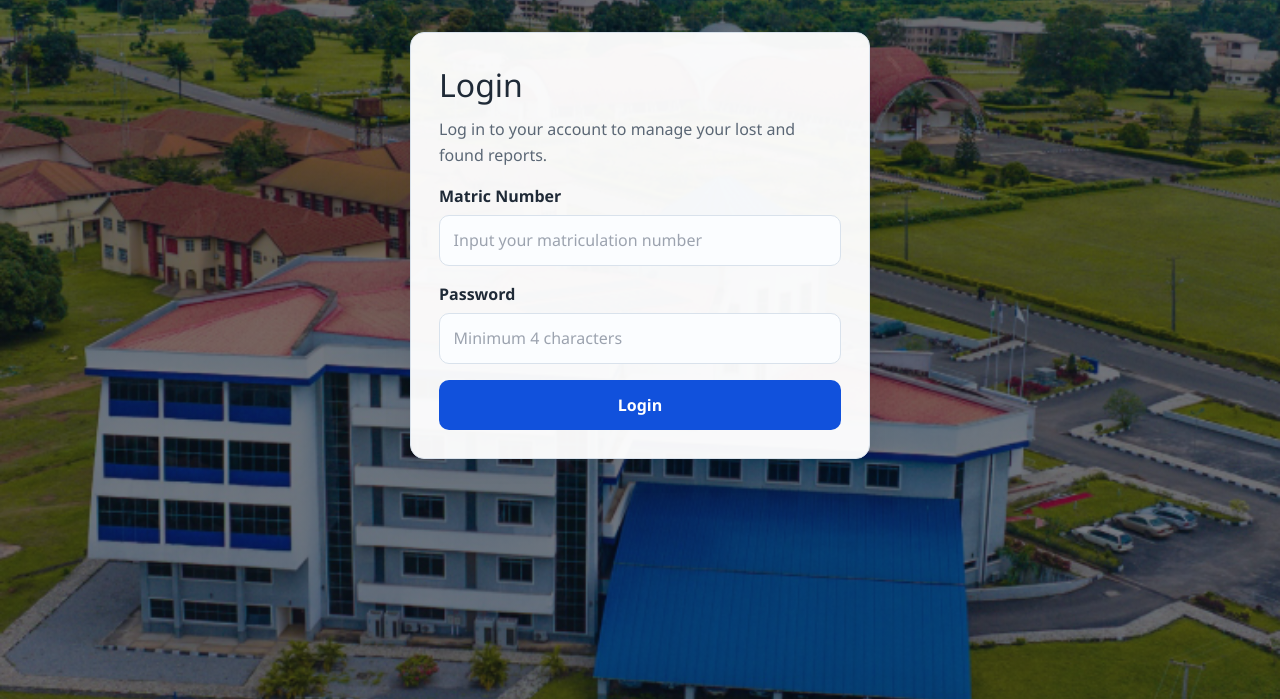
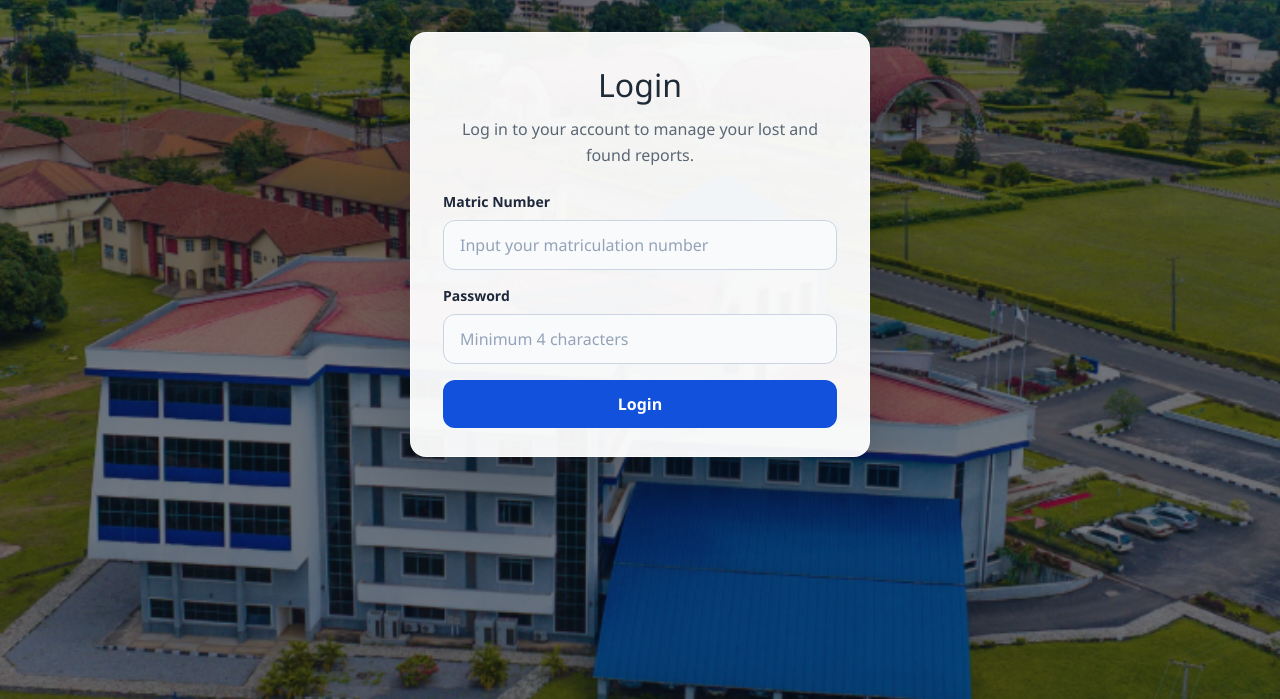
Before and after one commit to CodexTee1/Campus-Lost-and-Found-WebApp, a Django app: page /login/ in a window 1280 px wide. Shown: the part 77-776 px from the top of the page. Run offline with Django 5.2, Linux system fonts and the light colour scheme; some libraries are stand-ins or nearby versions.

Commit message:
login page revamp2

```diff
--- a/core/templates/core/login.html
+++ b/core/templates/core/login.html
@@ -11,70 +11,53 @@
             url("{% static 'core/images/login-bg.png' %}") center center / cover no-repeat fixed;
     }
 
-    .login-card {
-        max-width: 460px;
-        margin: 0 auto;
-        padding: 1.75rem;
-        border-radius: 14px;
-        background: rgba(255, 255, 255, 0.96);
+    .auth-card {
+        box-shadow: 0 24px 70px rgba(8, 14, 24, 0.25);
     }
 
-    .login-card label {
-        display: block;
-        margin-bottom: 0.4rem;
-        font-weight: 600;
+    .auth-input {
+        transition: border-color 0.2s ease, box-shadow 0.2s ease, background 0.2s ease;
     }
 
-    .login-card input {
-        width: 100%;
-        padding: 0.8rem 0.85rem;
-        border: 1px solid var(--border);
-        border-radius: 10px;
-        margin-bottom: 1rem;
-        background: #fbfdff;
-        outline: none;
-        transition: border-color 0.2s ease, box-shadow 0.2s ease;
-    }
-
-    .login-card input:focus {
+    .auth-input:focus {
         border-color: var(--primary);
-        box-shadow: 0 0 0 3px rgba(17, 81, 220, 0.12);
-    }
-
-    .login-card .btn {
-        width: 100%;
-        padding: 0.8rem 1rem;
+        box-shadow: 0 0 0 4px rgba(17, 81, 220, 0.12);
     }
 
     @media (max-width: 640px) {
-        .login-card {
+        .auth-card {
             width: calc(100% - 0.5rem);
-            padding: 1.25rem;
         }
     }
 </style>
-<section class="card login-card">
-    <h1 class="page-title">Login</h1>
-    <p class="page-subtitle" style="margin-bottom: 1rem;">Log in to your account to manage your lost and found reports.</p>
+<section class="card auth-card mx-auto max-w-[460px] rounded-2xl border-white/70 bg-white/95 px-6 py-7 sm:px-8">
+    <div class="mb-6 text-center">
+        <h1 class="page-title">Login</h1>
+        <p class="page-subtitle mx-auto">Log in to your account to manage your lost and found reports.</p>
+    </div>
 
-    <form method="post">
+    <form method="post" class="space-y-4">
         {% csrf_token %}
         {% if error_message %}
-        <p style="color: #b3382b; margin-top: 0;">{{ error_message }}</p>
+        <p class="rounded-xl border border-red-200 bg-red-50 px-3 py-2 text-sm font-medium text-red-700">{{ error_message }}</p>
         {% if show_signup_prompt %}
-        <p style="margin-top: 0.3rem;">
-            <a href="/signup/" style="color: var(--primary-dark); font-weight: 600; text-decoration: none;">Signup</a>
+        <p class="text-center text-sm">
+            <a href="/signup/" class="font-semibold text-blue-700 no-underline hover:text-blue-800">Signup</a>
         </p>
         {% endif %}
         {% endif %}
 
-        <label for="id_matric_number">Matric Number</label>
-        <input id="id_matric_number" placeholder="Input your matriculation number" name="matric_number" type="text" required pattern="^(BU\d{2}[A-Z]{3}\d{4}|[A-Za-z][A-Za-z0-9_]*)$" title="Use BU23CSC1109 format or an admin username like admin2">
+        <div>
+            <label for="id_matric_number" class="mb-2 block text-sm font-semibold text-slate-800">Matric Number</label>
+            <input id="id_matric_number" class="auth-input w-full rounded-xl border border-slate-300 bg-slate-50 px-4 py-3 text-slate-900 outline-none placeholder:text-slate-400" placeholder="Input your matriculation number" name="matric_number" type="text" required pattern="^(BU\d{2}[A-Z]{3}\d{4}|[A-Za-z][A-Za-z0-9_]*)$" title="Use BU23CSC1109 format or an admin username like admin2">
+        </div>
 
-        <label for="id_password">Password</label>
-        <input id="id_password" placeholder="Minimum 4 characters" name="password" type="password" minlength="4" required>
+        <div>
+            <label for="id_password" class="mb-2 block text-sm font-semibold text-slate-800">Password</label>
+            <input id="id_password" class="auth-input w-full rounded-xl border border-slate-300 bg-slate-50 px-4 py-3 text-slate-900 outline-none placeholder:text-slate-400" placeholder="Minimum 4 characters" name="password" type="password" minlength="4" required>
+        </div>
 
-        <button type="submit" class="btn">Login</button>
+        <button type="submit" class="btn w-full rounded-xl py-3 text-base">Login</button>
     </form>
 </section>
 {% endblock %}
```
Also changed, not shown: core/templates/core/signup.html (+35 -12 lines).
